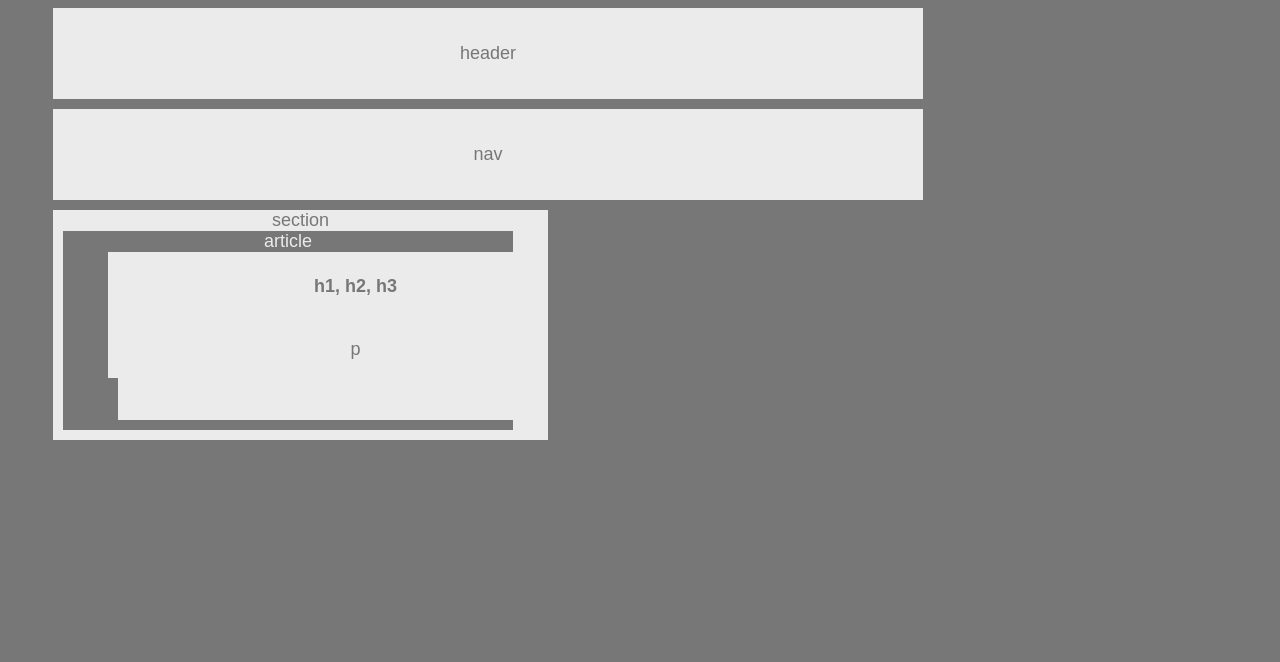
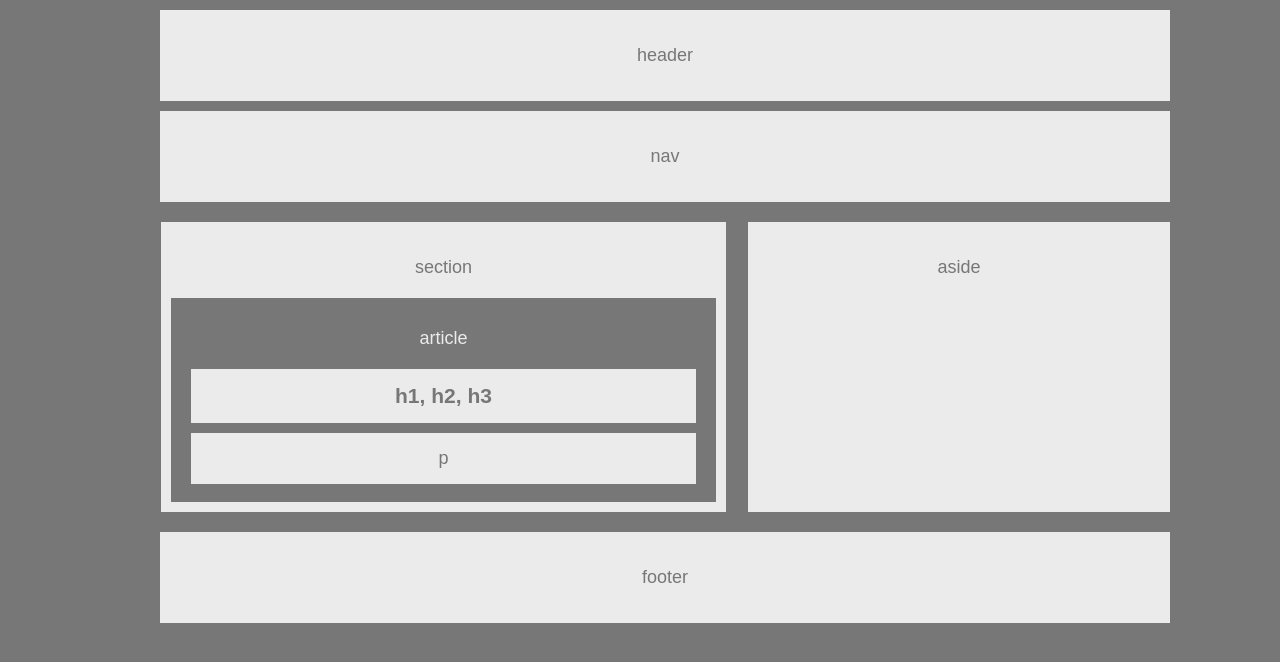
Before and after one commit to Dominica2020/HW-Wireframe, a plain HTML site: page index.html in a window 1280 px wide. Drawn offline with Linux system fonts and the light colour scheme.

Commit message:
HW Final version

```diff
--- a/index.html
+++ b/index.html
@@ -10,16 +10,23 @@
 <body>
     <header>header</header>
 
-   <nav>nav</nav>
+    <nav>nav</nav>
 
     <section>
         section
+        <div>
             <article>
                 article
-                     <section><h1>h1, h2, h3</h1></section>
-                        <section><p>p</p></section>
-            <article>
-    <section>
+                     <div>
+                         <h1>h1, h2, h3</h1>
+                     </div>
+
+                     <div class="paragraph">
+                        <p>p</p>
+                    </div>
+            </article>
+        </div>
+    </section>
 
     <aside>aside</aside>
 
--- a/style.css
+++ b/style.css
@@ -4,22 +4,24 @@ body {
     width: 960px;
     font-family: Arial, Helvetica, sans-serif;
     font-size: 18px;
+    margin: 0 auto;
 }
 
 header {
-    width: 800px;
+    width: 940px;
     margin: 0 auto;
     text-align: center;
     padding: 35px;
     margin-bottom: 10px;
+    margin-top: 10px;
 }
 
 nav {
-    width: 800px;
+    width: 940px;
     margin: 0 auto;
     text-align: center;
     padding: 35px;
-    margin-bottom: 10px;
+    margin-bottom: 20px;
 }
 
 header,
@@ -34,22 +36,60 @@ section {
     float: left;
     width: 495px;
     text-align: center;
-    margin-left: 45px;
+    margin-left: 1px;
+    height: 220px;
+    padding: 35px;
 }
 
 article {
     color: #ebebeb;
     background-color: #777;
-    width: 450px;
-    margin: 0 auto;
-    overflow: auto;
-    margin-bottom: 10px;
-    margin-left: 10px;
-    margin-right: 10px;
+    width: 485px;
+    margin-left: -25px;
+    height: 144px;
+    padding: 30px;
+    margin-top: 20px;
 }
 
-h1,
+h1 {
+    color: #777;
+    background-color: #ebebeb;
+    margin-top: 20px;
+    width: 475px;
+    padding: 15px;
+    text-align: center;
+    margin-left: -10px;
+}
+
 p {
     color: #777;
     background-color: #ebebeb;
+    width: 475px;
+    padding: 15px;
+    text-align: center;
+    margin-left: -10px;
 }
+
+.paragraph {
+    margin-top: -11px;
+}
+
+aside {
+    width: 352px;
+    float: right;
+    height: 220px;
+    margin-right: -50px;
+    margin-bottom: 20px;
+    text-align: center;
+    padding: 35px;
+}
+
+footer {
+    width: 940px;
+    margin-top: 20px;
+    padding: 35px;
+    clear: both;
+    margin: auto;
+    text-align: center;
+
+}
```
